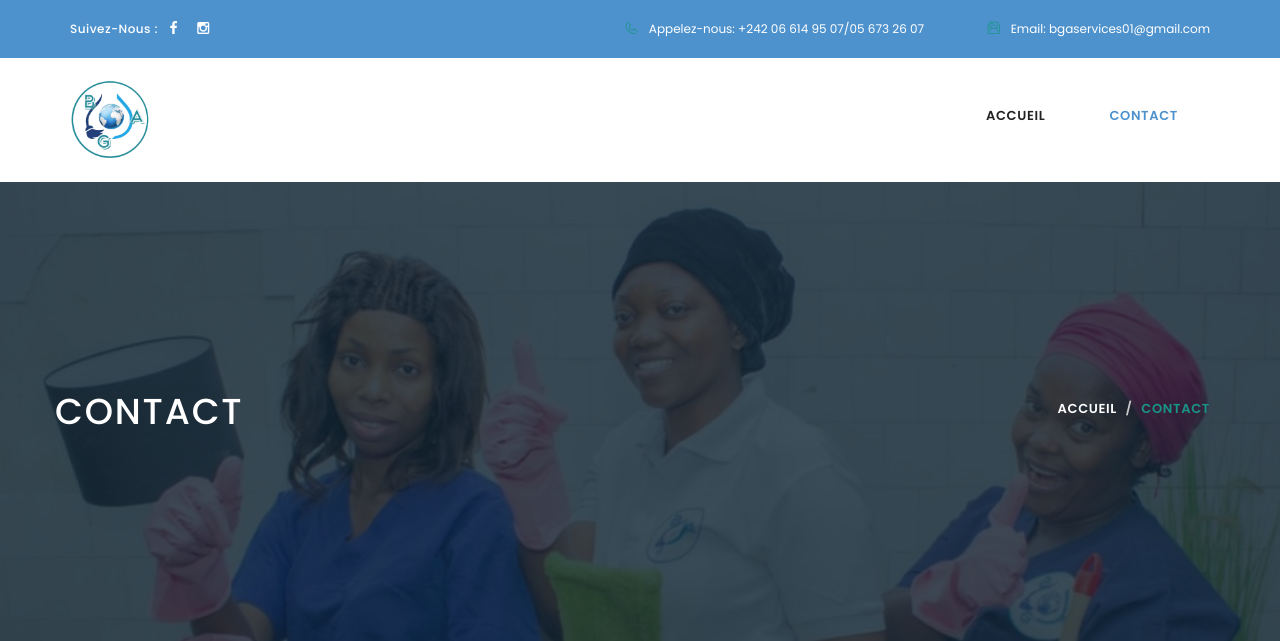
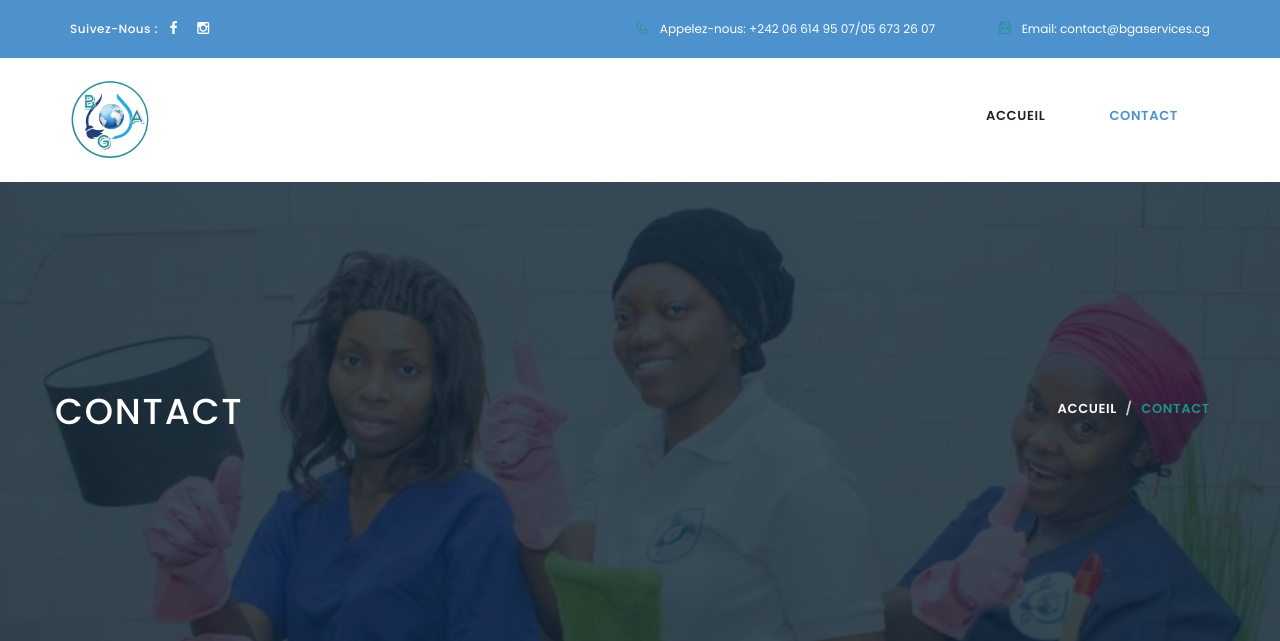
Before and after one commit to duvoirpou/odellya-bga-services, a WordPress theme: template contact.php in a window 1280 px wide. Shown: the top 641 px of the page. Run offline with PHP 8.4 and a stand-in for WordPress, Linux system fonts and the light colour scheme; the site name, menu and one post (Sample post) are stand-ins, and other content is empty; some libraries are stand-ins or nearby versions.

Commit message:
contact & header updated

```diff
--- a/contact.php
+++ b/contact.php
@@ -112,7 +112,7 @@
 						<div class="contact-content">
 							<i class="fa fa-paper-plane-o"></i>
 							<h5>Ecrivez-nous</h5>
-							<p><b><a href="mailto:bgaservices01@gmail.com" title="bgaservices01@gmail.com">bgaservices01@gmail.com</a></b></p>
+							<p><b><a href="mailto:contact@bgaservices.cg" title="contact@bgaservices.cg">contact@bgaservices.cg</a></b></p>
 							<br>
 							<!-- <p><a href="mailto:info@MaxCleaningcsb.com" title="info@MaxCleaningcsb.com">info@MaxCleaningcsb.com</a></p> -->
 						</div>
@@ -132,7 +132,7 @@
 			<!-- Map Section -->
 			<div class="map container-fluid no-padding">
 				<!-- <div class="map-canvas" id="map-canvas-contact" data-lat="-37.471308" data-lng="144.785153" data-string="Maxcleaning Inc, 06 Highley St,Victoria, Australia." data-zoom="12"></div> -->
-				<iframe src="https://www.google.com/maps/embed?pb=!1m18!1m12!1m3!1d254666.27001307392!2d15.16922179967317!3d-4.188828925467563!2m3!1f0!2f0!3f0!3m2!1i1024!2i768!4f13.1!3m3!1m2!1s0x1a6bc977861901fb%3A0xb8f3487c5a3492e2!2zTWFyY2jDqSBQw6lhZ2UgZGUgS2ludGVsw6k!5e0!3m2!1sfr!2scg!4v1673429660457!5m2!1sfr!2scg" style="border:0; width: 100%; height: 450px" allowfullscreen="" loading="lazy" referrerpolicy="no-referrer-when-downgrade"></iframe>
+				<!-- <iframe src="https://www.google.com/maps/embed?pb=!1m18!1m12!1m3!1d254666.27001307392!2d15.16922179967317!3d-4.188828925467563!2m3!1f0!2f0!3f0!3m2!1i1024!2i768!4f13.1!3m3!1m2!1s0x1a6bc977861901fb%3A0xb8f3487c5a3492e2!2zTWFyY2jDqSBQw6lhZ2UgZGUgS2ludGVsw6k!5e0!3m2!1sfr!2scg!4v1673429660457!5m2!1sfr!2scg" style="border:0; width: 100%; height: 450px" allowfullscreen="" loading="lazy" referrerpolicy="no-referrer-when-downgrade"></iframe> -->
 			</div><!--  Map Section /- -->
 		</div><!-- Contact Us 1 -->
 	</main>
--- a/partials/header.php
+++ b/partials/header.php
@@ -27,7 +27,7 @@
 				</div><!-- Social /- -->
 				<div class="col-md-7 col-sm-6 col-xs-12 info">
 					<p><i class="icon icon-Phone2"></i><a href="tel:+1234567890" title="Phone" class="phone">Appelez-nous: +242 06 614 95 07/05 673 26 07</a></p>
-					<p><i class="icon icon-Imbox"></i><a href="mailto:info@Cleaningcsb.com" title="info@Cleaningcsb.com">Email: bgaservices01@gmail.com</a></p>
+					<p><i class="icon icon-Imbox"></i><a href="mailto:contact@bgaservices.cg" title="contact@bgaservices.cg">Email: contact@bgaservices.cg</a></p>
 				</div>
 			</div><!-- Container /- -->
 		</div><!-- Top Header /- -->
```
